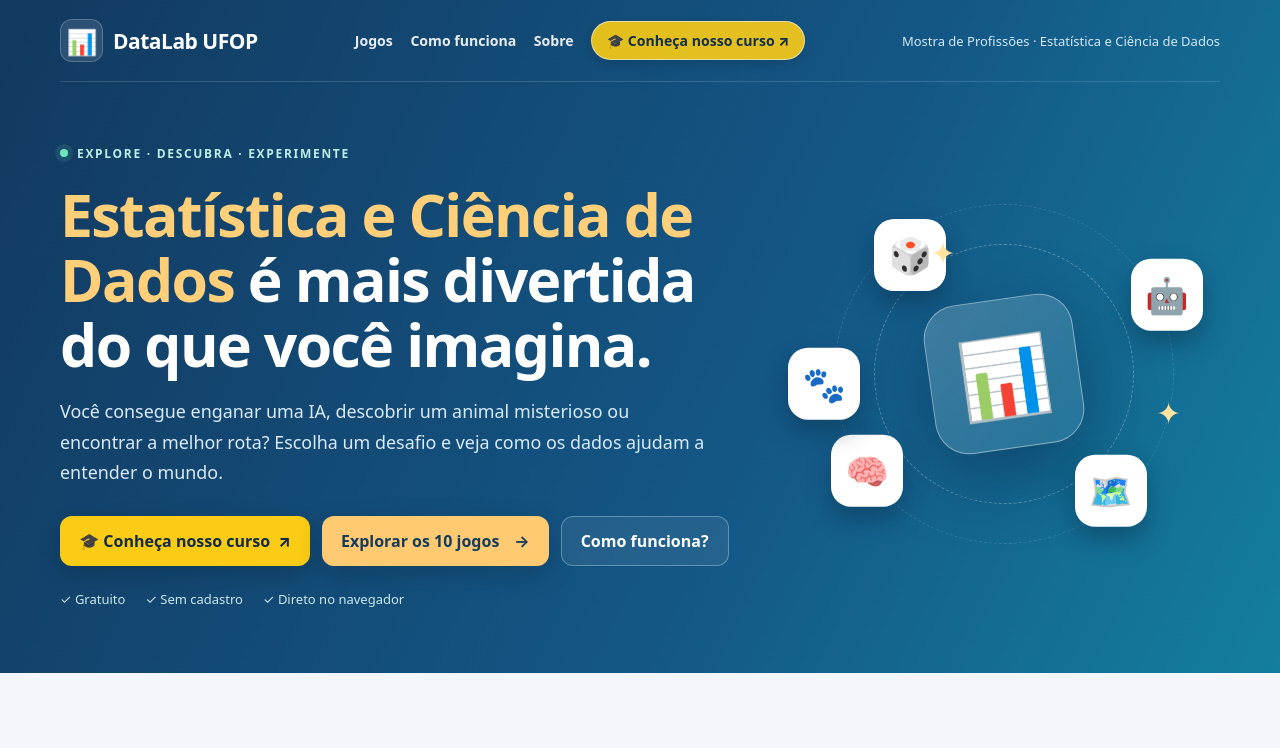
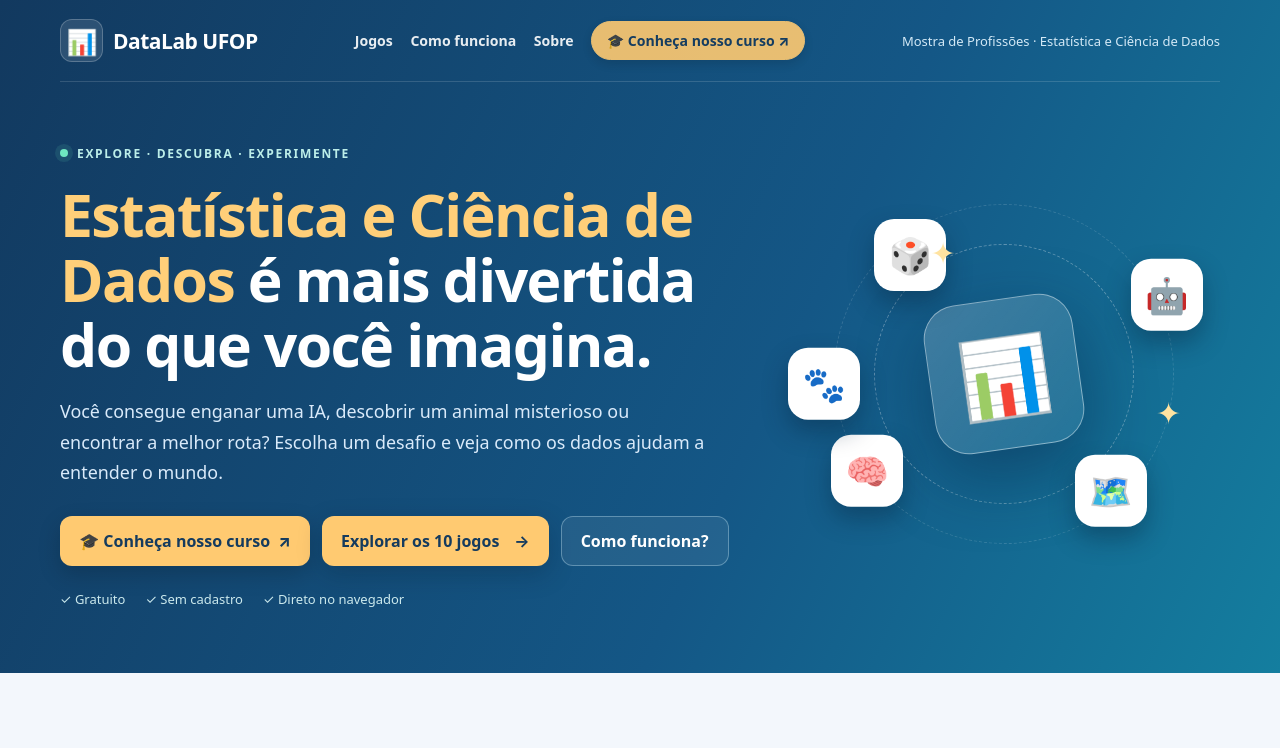
Before and after one commit to tiagomartin/datalab-ufop, a plain HTML site: page index.html in a window 1280 px wide. Shown: the top 748 px of the page. Drawn offline with Linux system fonts and the light colour scheme.

Commit message:
atualiza cor botões

```diff
--- a/assets/portal.css
+++ b/assets/portal.css
@@ -20,3 +20,18 @@
 .about-mark-ufop img{display:block;width:auto;max-width:100%;height:240px;object-fit:contain}
 .about-mark-ufop span{text-align:center;line-height:1.4;font-size:12px}
 @media(max-width:720px){.about-mark-ufop img{height:190px}}
+
+
+/* DataLab UFOP — padronização dos dois botões Conheça nosso curso */
+.topbar-links a[href="https://deest.ufop.br/"],
+.hero-actions a[href="https://deest.ufop.br/"] {
+  background: #ffca71 !important;
+  color: #153b5e !important;
+  border-color: #ffca71 !important;
+}
+.topbar-links a[href="https://deest.ufop.br/"]:hover,
+.hero-actions a[href="https://deest.ufop.br/"]:hover {
+  background: #ffda9c !important;
+  border-color: #ffda9c !important;
+  color: #153b5e !important;
+}
```
